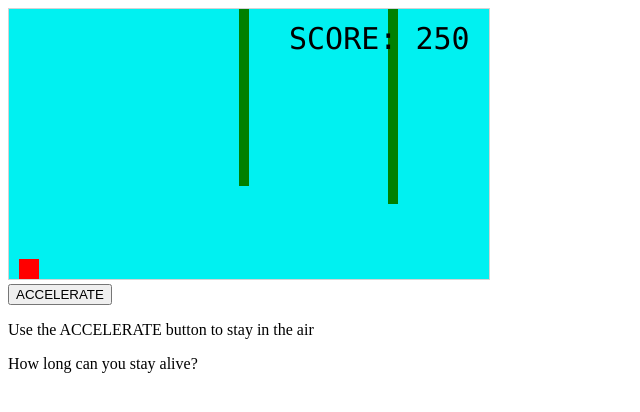
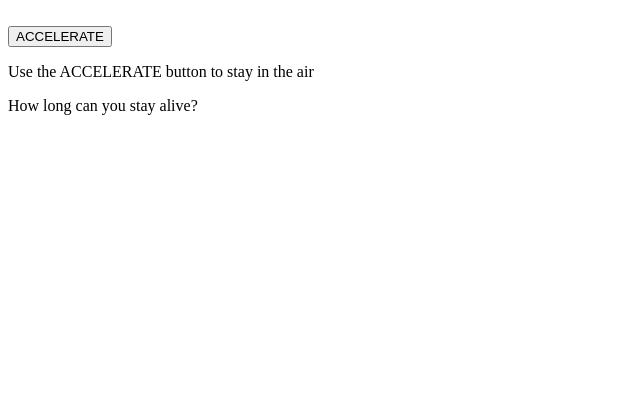
Before and after one commit to caryj567/caryj567.github.io, a plain HTML site: page canvasgame2.html in a window 1280 px wide. Shown: the whole page, without its empty margins (0-640 px from the left). Drawn offline with Linux system fonts and the light colour scheme.

Commit message:
Update canvasgame2.html

```diff
--- a/canvasgame2.html
+++ b/canvasgame2.html
@@ -10,125 +10,8 @@ canvas {
 </style>
 </head>
 <body onload="startGame()">
+
 <script>
-
-var myGamePiece;
-var myObstacles = [];
-var myScore;
-
-function startGame() {
-    myGamePiece = new gameObj(30, 30, "red", 10, 120);
-    myGamePiece = new gameObj(20, 20, "red", 10, 120);
-    myGamePiece.gravity = 0.05;
-    myScore = new gameObj("30px", "Consolas", "black", 280, 40, "text");
-    myGameArea.start();
-}
-
-var myGameArea = {
-    canvas : document.createElement("canvas"),
-    start : function() {
-        this.canvas.width = 480;
-        this.canvas.height = 270;
-        this.context = this.canvas.getContext("2d");
-        document.body.insertBefore(this.canvas, document.body.childNodes[0]);
-        this.frameNo = 0;
-        this.interval = setInterval(updateGameArea, 20);
-        },
-    clear : function() {
-        this.context.clearRect(0, 0, this.canvas.width, this.canvas.height);
-    }
-}
-
-function gameObj(width, height, color, x, y, type) {
-    this.type = type;
-    this.score = 0;
-    this.width = width;
-    this.height = height;
-    this.speedX = 0;
-    this.speedY = 0;
-    this.x = x;
-    this.y = y;
-    this.gravity = 0;
-    this.gravitySpeed = 0;
-    this.update = function() {
-        ctx = myGameArea.context;
-        if (this.type == "text") {
-            ctx.font = this.width + " " + this.height;
-            ctx.fillStyle = color;
-            ctx.fillText(this.text, this.x, this.y);
-        } else {
-            ctx.fillStyle = color;
-            ctx.fillRect(this.x, this.y, this.width, this.height);
-        }
-    }
-    this.newPos = function() {
-        this.gravitySpeed += this.gravity;
-        this.x += this.speedX;
-        this.y += this.speedY + this.gravitySpeed;
-        this.hitBottom();
-    }
-    this.hitBottom = function() {
-        var rockbottom = myGameArea.canvas.height - this.height;
-        if (this.y > rockbottom) {
-            this.y = rockbottom;
-            this.gravitySpeed = 0;
-        }
-    }
-    this.crashWith = function(otherobj) {
-        var myleft = this.x;
-        var myright = this.x + (this.width);
-        var mytop = this.y;
-        var mybottom = this.y + (this.height);
-        var otherleft = otherobj.x;
-        var otherright = otherobj.x + (otherobj.width);
-        var othertop = otherobj.y;
-        var otherbottom = otherobj.y + (otherobj.height);
-        var crash = true;
-        if ((mybottom < othertop) || (mytop > otherbottom) || (myright < otherleft) || (myleft > otherright)) {
-            crash = false;
-        }
-        return crash;
-    }
-}
-
-function updateGameArea() {
-    var x, height, gap, minHeight, maxHeight, minGap, maxGap;
-    for (i = 0; i < myObstacles.length; i += 1) {
-        if (myGamePiece.crashWith(myObstacles[i])) {
-            return;
-        }
-    }
-    myGameArea.clear();
-    myGameArea.frameNo += 1;
-    if (myGameArea.frameNo == 1 || everyinterval(150)) {
-        x = myGameArea.canvas.width;
-        minHeight = 20;
-        maxHeight = 200;
-        height = Math.floor(Math.random()*(maxHeight-minHeight+1)+minHeight);
-        minGap = 50;
-        maxGap = 200;
-        gap = Math.floor(Math.random()*(maxGap-minGap+1)+minGap);
-        myObstacles.push(new gameObj(10, height, "green", x, 0));
-        myObstacles.push(new gameObj(10, x - height - gap, "green", x, height + gap));
-    }
-    for (i = 0; i < myObstacles.length; i += 1) {
-        myObstacles[i].x += -1;
-        myObstacles[i].update();
-    }
-    myScore.text="SCORE: " + myGameArea.frameNo;
-    myScore.update();
-    myGamePiece.newPos();
-    myGamePiece.update();
-}
-
-function everyinterval(n) {
-    if ((myGameArea.frameNo / n) % 1 == 0) {return true;}
-    return false;
-}
-
-function accelerate(n) {
-    myGamePiece.gravity = n;
-}
 </script>
 <br>
 <button onmousedown="accelerate(-0.2)" onmouseup="accelerate(0.05)">ACCELERATE</button>
```
